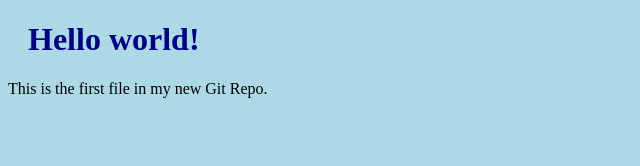
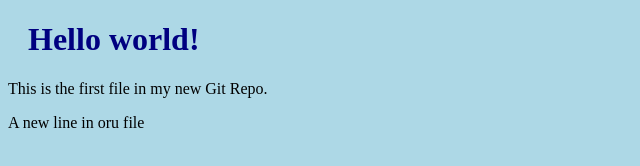
Before and after one commit to AmithaGit2024-Coder/AmithaGit2024-Coder.github.io, a plain HTML site: page index.html in a window 1280 px wide. Shown: the whole page, without its empty margins (0-640 px from the left). Drawn offline with Linux system fonts and the light colour scheme.

Commit message:
updated index file with a new line

```diff
--- a/index.html
+++ b/index.html
@@ -8,6 +8,7 @@
 <h1>Hello world!</h1>
 <link rel="stylesheet" href="bluestyle.css">
 <p>This is the first file in my new Git Repo.</p>
+<p>A new line in oru file</p>
 
 </body>
 </html>
```
